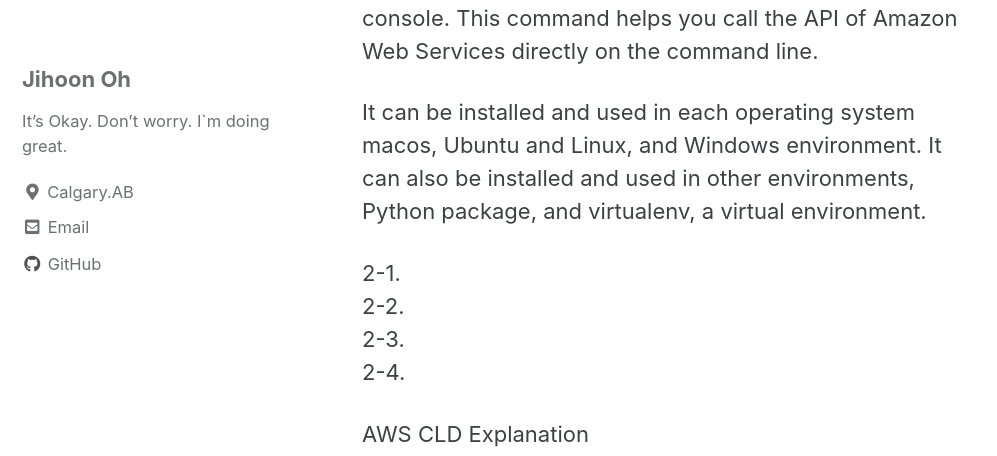
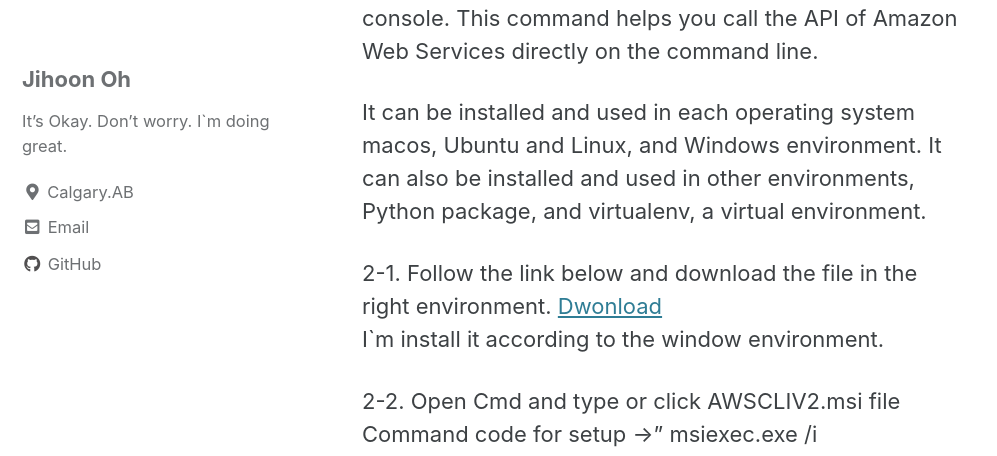
Before and after one commit to jihoon0324/jihoon0324.github.io, a Jekyll site: the page built from _posts/aws/2022-02-08-aws-basic.md, in a window 1280 px wide and 1400 px high, scrolled down 5927 px. Shown: the top 456 px of the window, without its empty margins (0-997 px from the left). Built offline with Jekyll 4.4.1, drawn with Linux system fonts in a browser that asks for light colours; cached includes are drawn as plain includes; comment, search, counter and statistics services are not loaded; some of the changed text lies outside the part shown.

Commit message:
add blog aws

```diff
--- a/_posts/aws/2022-02-08-aws-basic.md
+++ b/_posts/aws/2022-02-08-aws-basic.md
@@ -93,11 +93,27 @@ After signing up for the first time, there are three things to do. The first is
 
    It can be installed and used in each operating system macos, Ubuntu and Linux, and Windows environment. It can also be installed and used in other environments, Python package, and virtualenv, a virtual environment.
 
-    2-1.
-    2-2.
-    2-3.
-    2-4.
+    2-1. Follow the link below and download the file in the right environment.
+     [Dwonload](https://docs.aws.amazon.com/cli/latest/userguide/getting-started-install.html)
+      I`m install it according to the window environment.
 
+    2-2. Open Cmd and type or click AWSCLIV2.msi file
+      Command code for setup ->" msiexec.exe /i https://awscli.amazonaws.com/AWSCLIV2.msi "
+
+    2-3. click  the Next
+       ![setup_cld](/image/cli_setup.png)
+
+    2-4. To confirm the installation, open the Start menu, search for cmd to open a command       prompt     window, and at the command prompt use the aws --version command.
+
+
+    2-5  If  you can see the message you can skip from 2-6
+    C:\> aws --version
+    aws-cli/2.4.5 Python/3.8.8 Windows/10 exe/AMD64 prompt/off
+
+    2-6 If If Windows is unable to find the program, you might need to close and reopen the  command      prompt window to refresh the path, or Adding the AWS CLI to your path.
+          ![setup_cld](/image/cli_setup02.png)
+
+    2-7 Adding the Aws CLI to your path
 
 
    AWS CLD Explanation
```
Also changed, not shown: image/cli_setup.png (added), image/cli_setup02.png (added).
